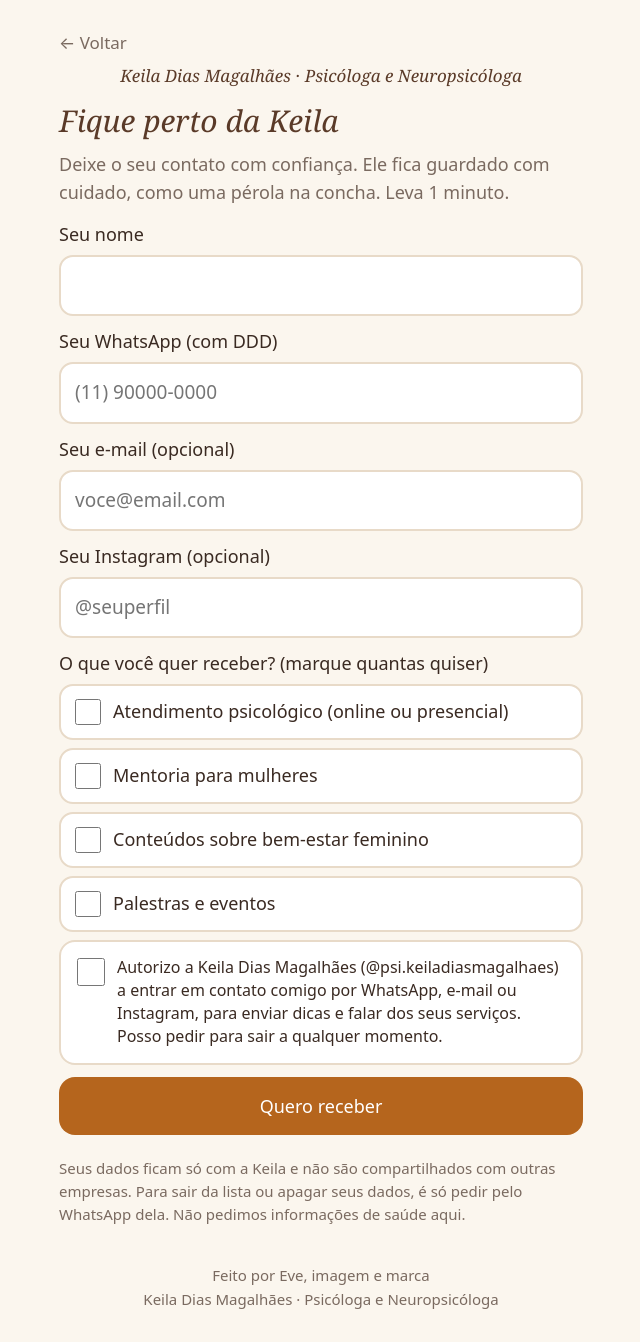
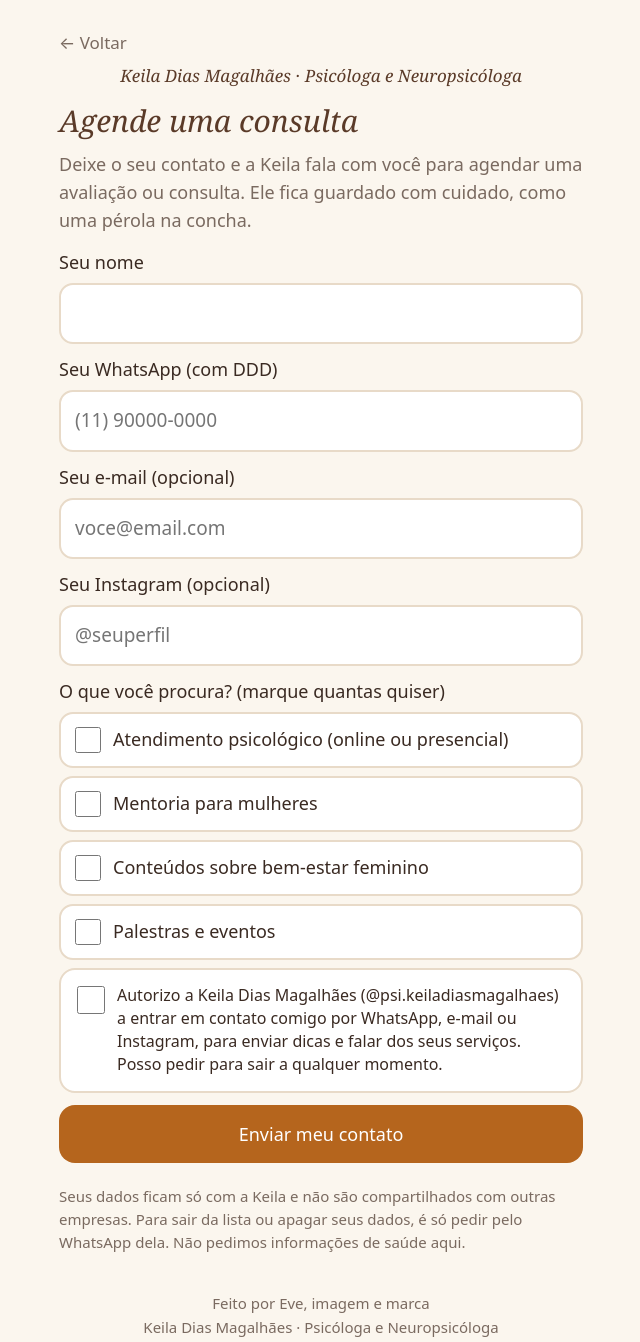
Before and after one commit to Eve-imagem-e-marca/psi.keila, a plain HTML site: page cadastro.html in a window 1280 px wide. Shown: the whole page, without its empty margins (319-959 px from the left). Drawn offline with Linux system fonts and the light colour scheme.

Commit message:
Texto mais formal: agendar consulta
Co-Authored-By: Claude Sonnet 5.5 <noreply@anthropic.com>
Claude-Session: https://claude.ai/code/session_01CqJtknc3SVqWJ9et3mfrHv

```diff
--- a/cadastro.html
+++ b/cadastro.html
@@ -22,18 +22,18 @@ label{display:block;font-weight:500;margin:0 0 6px}
 footer{margin-top:auto;padding-top:24px;text-align:center;font-size:15px;color:var(--soft)}</style></head><body><main>
 <a class="back" href="index.html">← Voltar</a>
 <p class="top">Keila Dias Magalhães · Psicóloga e Neuropsicóloga</p>
-<h1>Fique perto da Keila</h1>
-<p class="sub">Deixe o seu contato com confiança. Ele fica guardado com cuidado, como uma pérola na concha. Leva 1 minuto.</p>
+<h1>Agende uma consulta</h1>
+<p class="sub">Deixe o seu contato e a Keila fala com você para agendar uma avaliação ou consulta. Ele fica guardado com cuidado, como uma pérola na concha.</p>
 <form id="f" novalidate>
  <label for="n">Seu nome</label><input id="n" type="text" autocomplete="name">
  <label for="w">Seu WhatsApp (com DDD)</label><input id="w" type="text" inputmode="tel" autocomplete="tel" placeholder="(11) 90000-0000">
  <label for="em">Seu e-mail (opcional)</label><input id="em" type="email" autocomplete="email" autocapitalize="none" placeholder="voce@email.com">
  <label for="e">Seu Instagram (opcional)</label><input id="e" type="text" autocomplete="off" autocapitalize="none" autocorrect="off" placeholder="@seuperfil">
- <label>O que você quer receber? (marque quantas quiser)</label>
+ <label>O que você procura? (marque quantas quiser)</label>
  <div id="ints"></div>
  <input class="hp" id="hp" type="text" tabindex="-1" autocomplete="off" aria-hidden="true">
  <label class="consent" for="c"><input id="c" type="checkbox"><span>Autorizo a Keila Dias Magalhães (@psi.keiladiasmagalhaes) a entrar em contato comigo por WhatsApp, e-mail ou Instagram, para enviar dicas e falar dos seus serviços. Posso pedir para sair a qualquer momento.</span></label>
- <button class="btn" id="go" type="submit">Quero receber</button>
+ <button class="btn" id="go" type="submit">Enviar meu contato</button>
  <p class="err" id="err"></p>
 </form>
 <div id="fim" style="display:none"></div>
@@ -72,9 +72,9 @@ $("f").onsubmit=function(ev){
   var b=new URLSearchParams();b.append(CONFIG.campos.nome,n);if(ig)b.append(CONFIG.campos.insta,ig);b.append(CONFIG.campos.whats,w);ints.forEach(function(x){b.append(CONFIG.campos.interesse,x)});
   fetch(CONFIG.formUrl,{method:"POST",mode:"no-cors",headers:{"Content-Type":"application/x-www-form-urlencoded"},body:b.toString()})
   .then(function(){fim('<div class="ok"><p style="font:italic 400 26px Georgia,serif;color:#5A3A28;margin:0 0 6px">Recebemos o seu contato</p><p style="margin:0">Obrigada, '+esc(n.split(" ")[0])+'! A '+esc(CONFIG.nutri)+' vai falar com você em breve.</p></div><a class="btn" href="index.html">Voltar para o início</a>')})
-  .catch(function(){btn.disabled=false;btn.textContent="Quero receber";$("err").textContent="Não deu certo agora. Verifique a internet e tente de novo."});
+  .catch(function(){btn.disabled=false;btn.textContent="Enviar meu contato";$("err").textContent="Não deu certo agora. Verifique a internet e tente de novo."});
  }else{
-  var msg="Oi, "+CONFIG.nutri+"! Quero receber dicas e novidades.\nNome: "+n+"\nWhatsApp: "+w+(em?"\nE-mail: "+em:"")+(ig?"\nInstagram: "+ig:"")+"\nInteresse: "+ints.join(", ")+"\nAutorizo o contato por WhatsApp ou Instagram.";
+  var msg="Oi, "+CONFIG.nutri+"! Gostaria de agendar uma avaliação ou consulta.\nNome: "+n+"\nWhatsApp: "+w+(em?"\nE-mail: "+em:"")+(ig?"\nInstagram: "+ig:"")+"\nInteresse: "+ints.join(", ")+"\nAutorizo o contato por WhatsApp ou Instagram.";
   fim('<div class="ok"><p style="font:italic 400 26px Georgia,serif;color:#5A3A28;margin:0 0 6px">Falta só um toque</p><p style="margin:0">Toque abaixo para enviar o seu contato para a '+esc(CONFIG.nutri)+' pelo WhatsApp.</p></div><a class="btn" href="https://wa.me/'+CONFIG.whats+'?text='+encodeURIComponent(msg)+'">Enviar pelo WhatsApp</a>');
  }
 };
```
Also changed, not shown: perola.html (+1 -1 lines).
